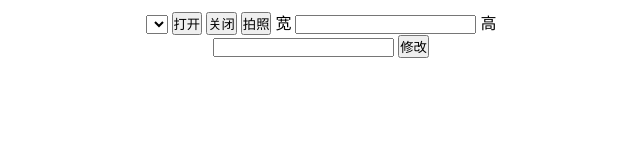
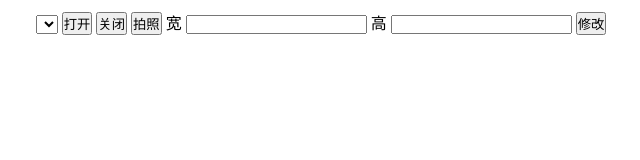
Before and after one commit to onlymisaky/web-camera, a plain HTML site: page index.html in a window 1280 px wide. Shown: the whole page, without its empty margins (319-959 px from the left). Drawn offline with Linux system fonts and the light colour scheme.

Commit message:
修改例子中 toobar 的宽度

```diff
--- a/index.html
+++ b/index.html
@@ -13,7 +13,7 @@
     }
 
     .toolbar {
-      width: 500px;
+      width: 666px;
       text-align: center;
       margin: 10px auto;
     }
```
